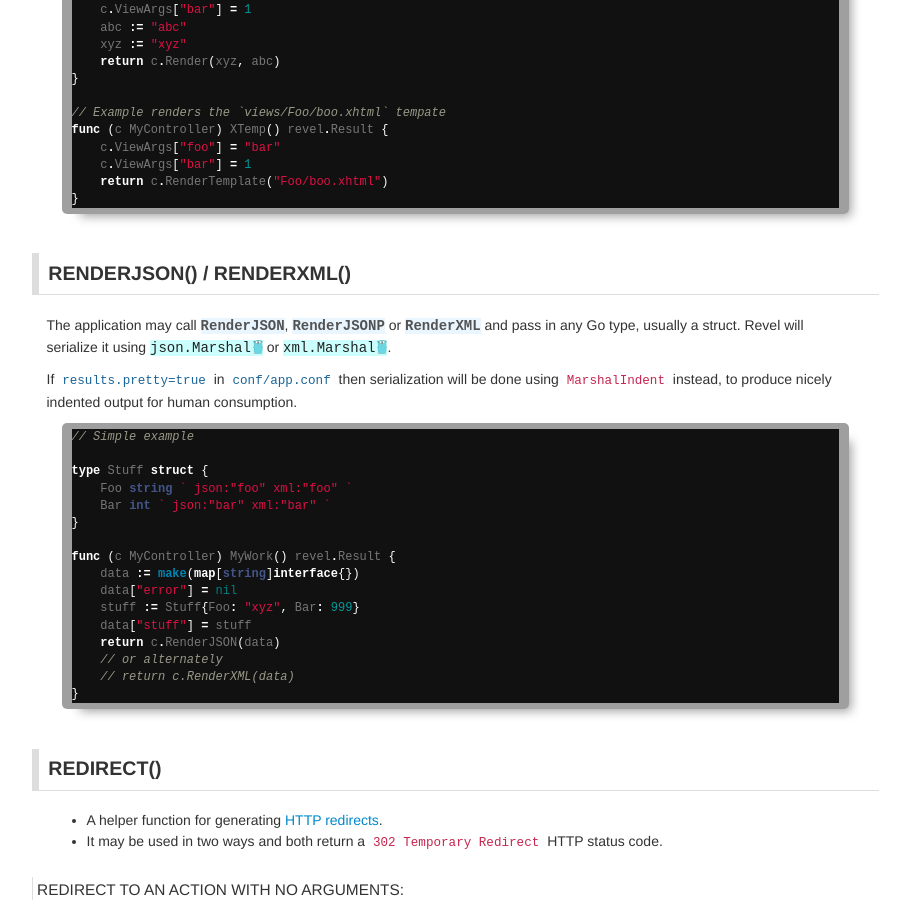
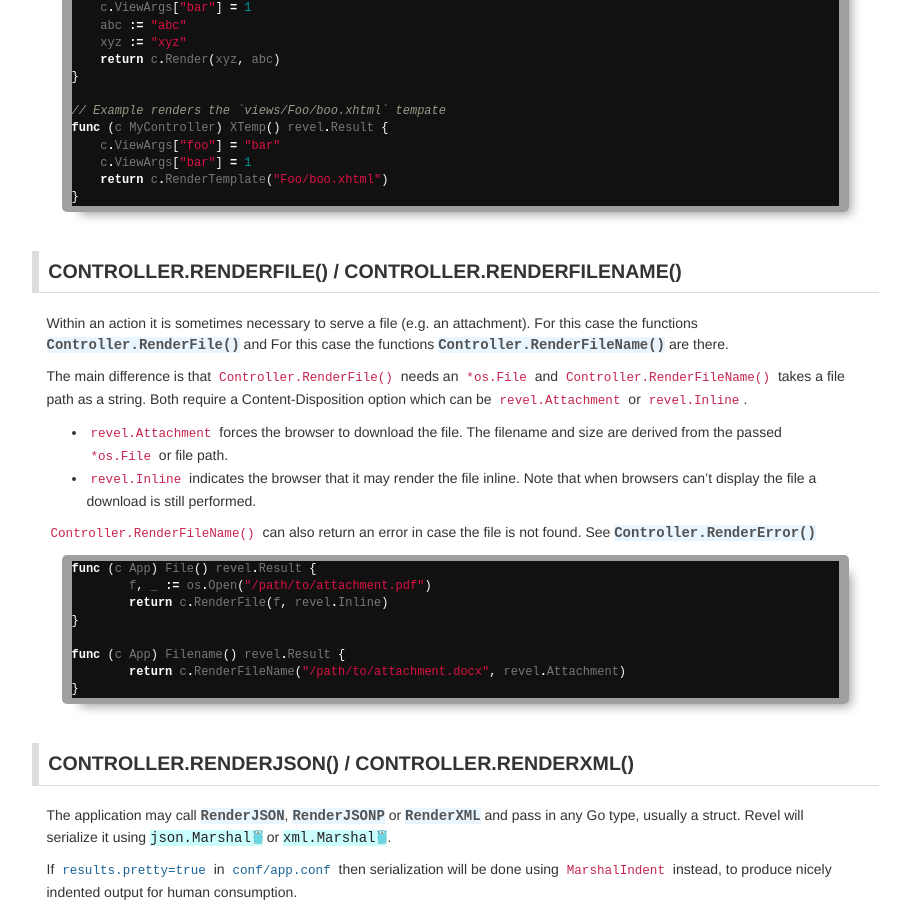
Before and after one commit to revel/revel.github.io, a Jekyll site: the page built from manual/results.md, in a window 1280 px wide and 900 px high, scrolled down 1791 px. Shown: the whole window, without its empty margins (331-1241 px from the left). Built offline with Jekyll 4.4.1, drawn with Linux system fonts in a browser that asks for light colours; nearby versions of some CDN libraries; some of the changed text lies outside the part shown.

Commit message:
Fix documentation for revel/revel#1299

````diff
--- a/manual/results.md
+++ b/manual/results.md
@@ -10,6 +10,8 @@ godoc:
     - Controller.RenderTemplate
     - Controller.RenderJSON
     - Controller.RenderXML
+    - Controller.RenderFile
+    - Controller.RenderFileName
     - Controller.Redirect
 ---
 
@@ -35,7 +37,6 @@ methods to produce different results:
 </ul>
 </div>
 
-
 * **[Render()](#Render)**, **[RenderTemplate()](#RenderTemplate)**
     - render a template, passing arguments.
 * **[RenderJSON()](#RenderJSON)**, **[RenderXML()](#RenderXML)**
@@ -44,8 +45,8 @@ methods to produce different results:
     - return a plaintext response.
 * **[Redirect()](#Redirect)**
     - redirect to another action or URL
-* **`RenderFile()`**
-    - return a file, generally to be downloaded as an attachment.
+* **[RenderFile()](#RenderFile)**, **[RenderFileName()](#RenderFileName)**
+    - return a file inline or to be downloaded as an attachment.
 * **`RenderError()`**
     - return a 500 response that renders the errors/500.html template.
 * **`NotFound()`**
@@ -80,7 +81,7 @@ func (c *App) CreateEntity() revel.Result {
 
 <a name="Render" /><a name="RenderTemplate" />
 
-## Controller.Render
+## Controller.Render()
 
 Called within an action (e.g. "Controller.Action"),
 [Controller.Render()](https://godoc.org/github.com/revel/revel#Controller.Render) does two things:
@@ -128,9 +129,34 @@ func (c MyController) XTemp() revel.Result {
 
 {% highlight go %}{{ex_render}}{% endhighlight %}
 
+<a name="RenderFile" /><a name="RenderFileName" />
+
+## Controller.RenderFile() / Controller.RenderFileName()
+
+Within an action it is sometimes necessary to serve a file (e.g. an attachment).
+For this case the functions [Controller.RenderFile()](https://godoc.org/github.com/revel/revel#Controller.RenderFile) and For this case the functions [Controller.RenderFileName()](https://godoc.org/github.com/revel/revel#Controller.RenderFileName) are there.
+
+The main difference is that `Controller.RenderFile()` needs an `*os.File` and `Controller.RenderFileName()` takes a file path as a string. Both require a Content-Disposition option which can be `revel.Attachment` or `revel.Inline`.
+
+* `revel.Attachment` forces the browser to download the file. The filename and size are derived from the passed `*os.File` or file path.
+* `revel.Inline` indicates the browser that it may render the file inline. Note that when browsers can't display the file a download is still performed.
+
+`Controller.RenderFileName()` can also return an error in case the file is not found. See [Controller.RenderError()](https://godoc.org/github.com/revel/revel#Controller.RenderError)
+
+```go
+func (c App) File() revel.Result {
+	f, _ := os.Open("/path/to/attachment.pdf")
+	return c.RenderFile(f, revel.Inline)
+}
+
+func (c App) Filename() revel.Result {
+	return c.RenderFileName("/path/to/attachment.docx", revel.Attachment)
+}
+```
+
 <a name="RenderJSON"></a><a name="RenderXML"></a>
 
-## RenderJSON() / RenderXML()
+## Controller.RenderJSON() / Controller.RenderXML()
 
 The application may call
 [RenderJSON](https://godoc.org/github.com/revel/revel#Controller.RenderJSON),
````
